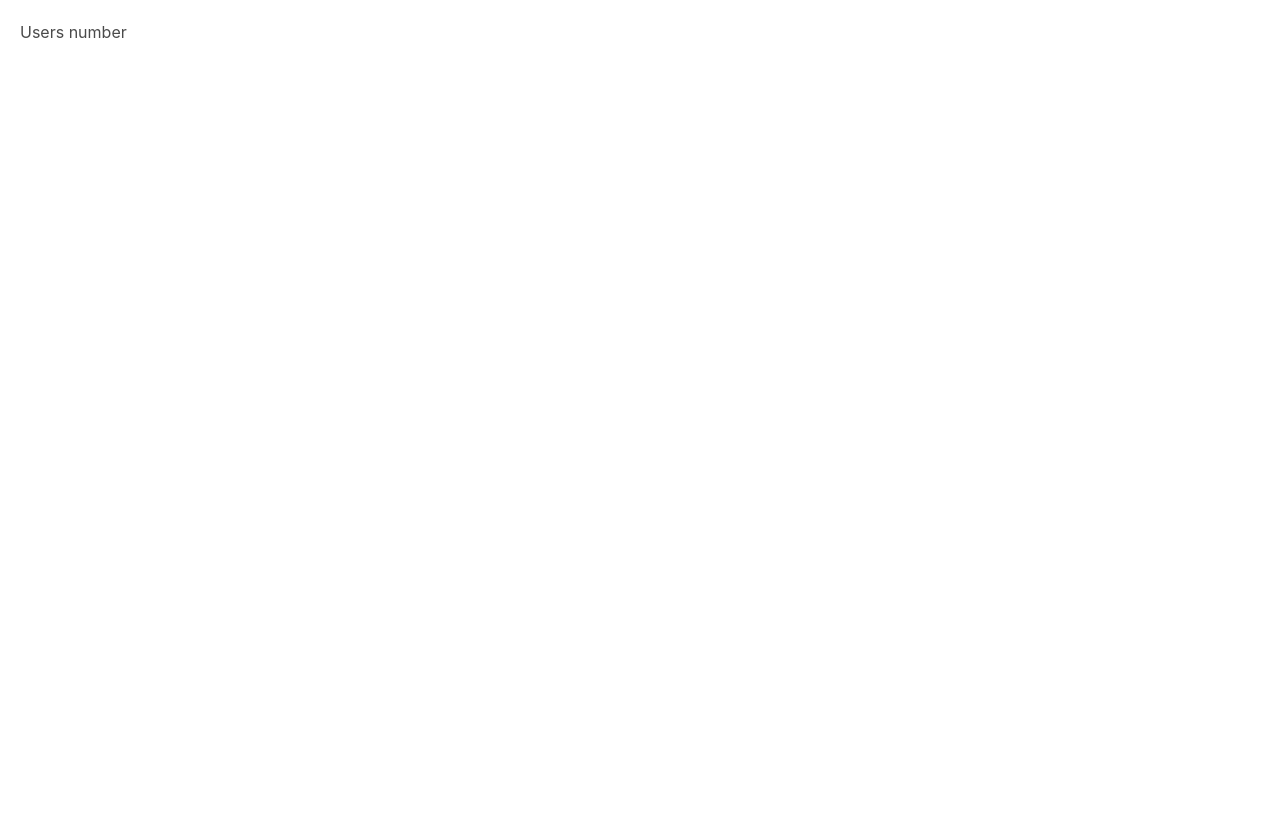
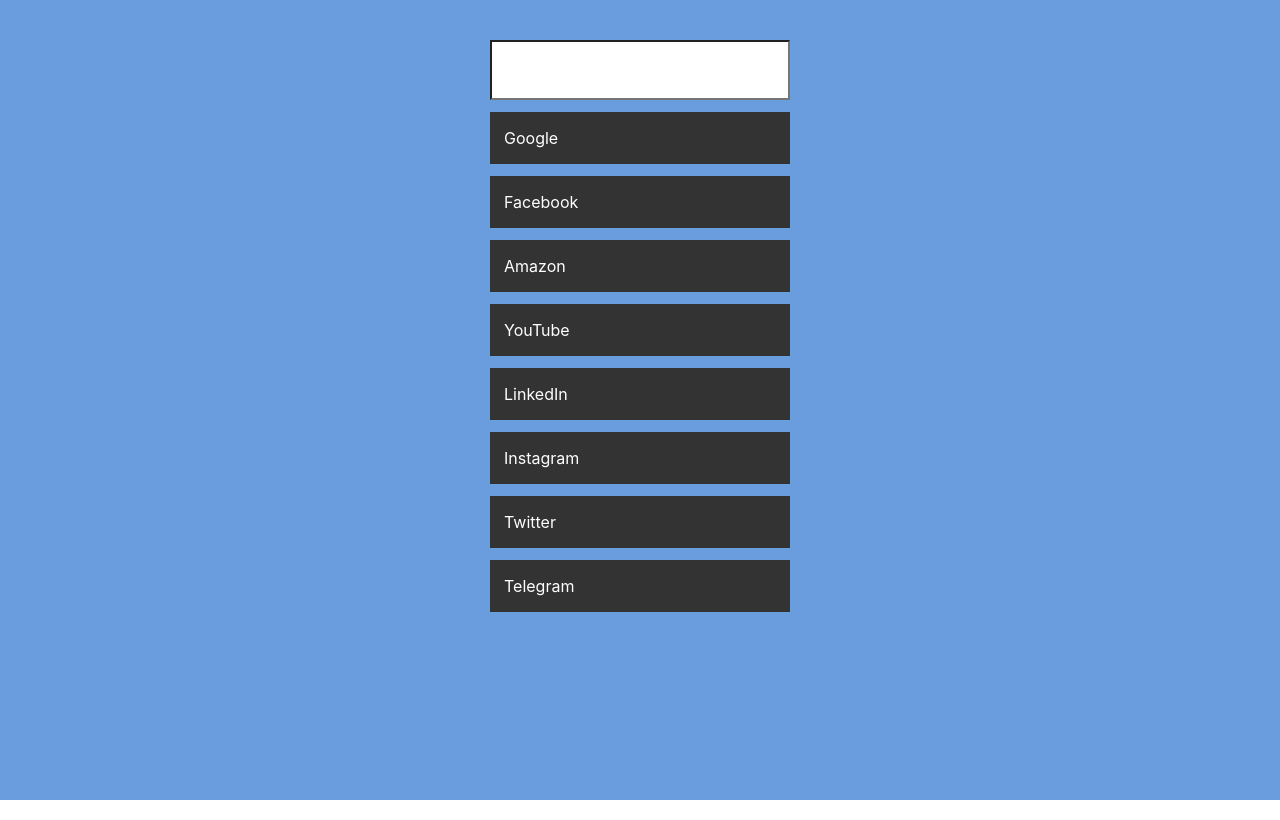
Before and after one commit to Jahongir7/Search-small-application, a React (Create React App) app: page / in a window 1280 px wide. Built offline with nearby package versions, Linux system fonts and the light colour scheme; no server answers.

Commit message:
Search-application-tugadi

```diff
--- a/src/App.css
+++ b/src/App.css
@@ -3,35 +3,28 @@
 #root {
   height: 100%;
 }
-
+* {
+  background: #699dde;
+}
 .App {
-  margin: 20px;
+  padding: 40px 0 0 0;
+  margin: 0 auto;
+  height: 90vh;
+  display: flex;
+  align-items: center;
+  flex-direction: column;
 }
-.img-container {
-  width: 600px;
-  height: 680px;
-  background-image: url(./as.jpg);
-  margin: 10px auto;
-  cursor: zoom-in;
+input {
+  padding: 20px;
+  margin: 0 auto;
+  width: 300px;
+  outline: none;
+  background-color: #fff;
 }
-.App .card {
-  max-width: 400px;
-  width: 100%;
-  text-align: center;
+.App .data .row {
+  width: 300px;
+  padding: 14px;
+  background: #333;
+  color: #fff;
+  margin: 12px 0 0 0;
 }
-
-label.radio {
-  display: block;
-  text-align: left;
-  padding: 15px;
-  margin-bottom: 5px;
-  font-size: 20px;
-}
-
-label.radio + .radio {
-  margin-left: 0;
-}
-
-label.radio input {
-  margin-right: 10px;
-}
--- a/src/App.js
+++ b/src/App.js
@@ -1,32 +1,40 @@
-import React, { useState, useEffect } from "react";
+import { useEffect, useState } from "react";
 import "./App.css";
 
 const App = () => {
-  const [users, setUsers] = useState([]);
-  const [loading, setLoading] = useState(false);
+  const [searchTerm, setSearchTerm] = useState("");
+  const [searchResults, setSearchResults] = useState([]);
+  const companies = [
+    "Google",
+    "Facebook",
+    "Amazon",
+    "YouTube",
+    "LinkedIn",
+    "Instagram",
+    "Twitter",
+    "Telegram",
+  ];
+
   useEffect(() => {
-    setLoading(true);
-    fetch("https://reqres.in/api/users?delay=2")
-      .then((res) => {
-        if (!res.ok) {
-          throw new Error("unable to fetch data");
-        }
-        return res.json();
-      })
-      .then((result) => {
-        setLoading(false);
-        return setUsers(result.data);
-      })
-      .catch((err) => {
-        setLoading(false);
-        console.log(err);
-      });
-  }, []);
+    const results = companies.filter((company) =>
+      company.toLowerCase().includes(searchTerm.toLowerCase())
+    );
+    setSearchResults(results);
+  }, [searchTerm]);
+
   return (
     <div className="App">
-      <h1>Users number</h1>
-      <div>{users.length === 0 ? "" : users.length}</div>
-      <div>{loading && "Loading"}</div>
+      <input
+        value={searchTerm}
+        onChange={(e) => setSearchTerm(e.target.value)}
+      />
+      <div className="data">
+        {searchResults.map((company, index) => (
+          <div className="row" key={index}>
+            {company}
+          </div>
+        ))}
+      </div>
     </div>
   );
 };
```
